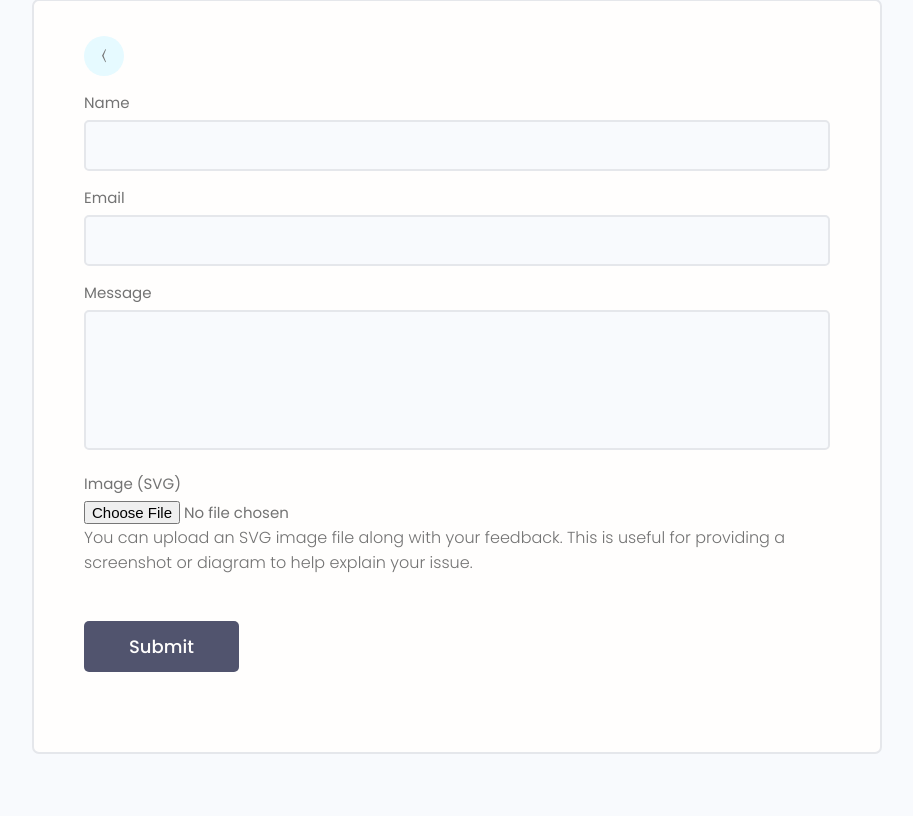
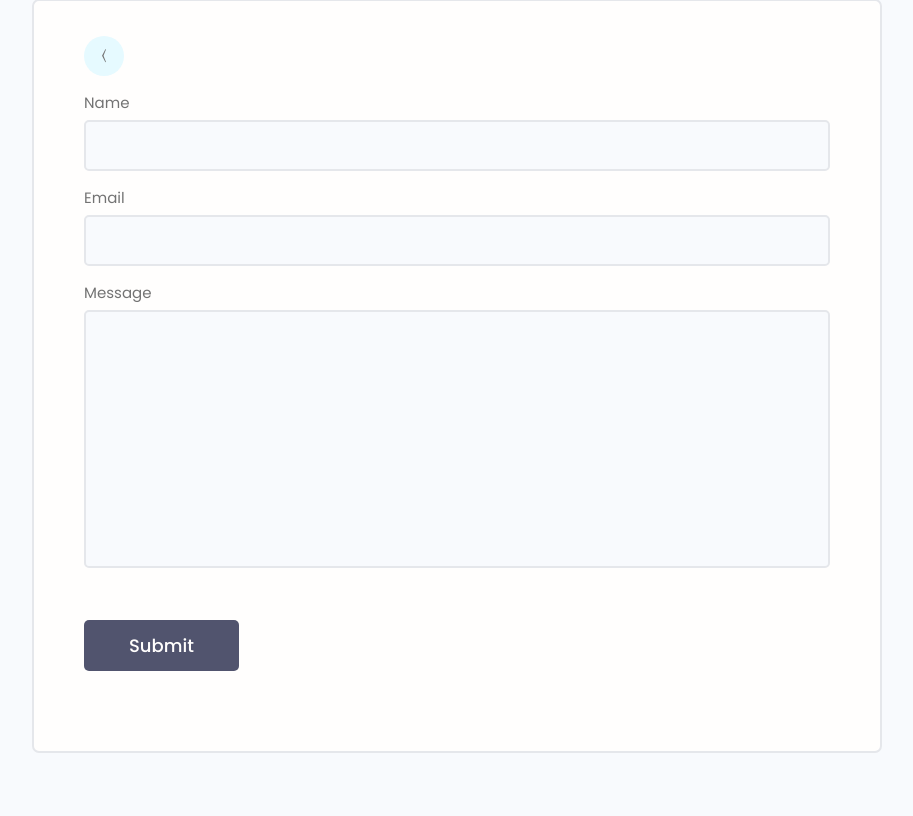
Before and after one commit to MaryamMozaffari97/Complex-CTF-challenge, a Django app: page /feedback/ in a window 1280 px wide. Shown: the part 157-973 px from the top of the page, without its empty margins (183-1096 px from the left). After the commit the page ends 910 px from the top, so only its background shows below. Run offline with Django 3.2, Linux system fonts and the light colour scheme; some libraries are stand-ins or nearby versions.

Commit message:
update feedback form view and template

```diff
--- a/users/forms.py
+++ b/users/forms.py
@@ -88,34 +88,24 @@ class MessageForm(forms.Form):
 
 class FeedbackForm(forms.Form):
     name = forms.CharField(
-        max_length=100,
-        validators=[
-            MinLengthValidator(2, message="Name must be at least 2 characters long."),
-            MaxLengthValidator(30, message="Name cannot exceed 100 characters."),
-        ],
+        widget=forms.TextInput(
+            attrs={"class": "input", "maxlength": 100, "minlength": 5, "required": True}
+        )
     )
     email = forms.EmailField(
-        validators=[
-            MinLengthValidator(5, message="Email must be at least 5 characters long."),
-            MaxLengthValidator(254, message="Email cannot exceed 254 characters."),
-        ]
+        widget=forms.EmailInput(
+            attrs={"class": "input", "maxlength": 100, "minlength": 5, "required": True}
+        )
     )
     message = forms.CharField(
-        widget=forms.Textarea,
-        validators=[
-            MinLengthValidator(
-                10, message="Message must be at least 10 characters long."
-            ),
-            MaxLengthValidator(5000, message="Message cannot exceed 5000 characters."),
-        ],
-    )
-    image = forms.FileField(
-        validators=[
-            FileExtensionValidator(
-                allowed_extensions=["svg"], message="Only 'svg' file format is allowed."
-            )
-        ],
-        help_text="You can upload an SVG image file along with your feedback. This is useful for providing a screenshot or diagram to help explain your issue.",
+        widget=forms.Textarea(
+            attrs={
+                "class": "input input--textarea",
+                "maxlength": 1000,
+                "minlength": 10,
+                "required": True,
+            }
+        )
     )
 
 
--- a/users/templates/users/feedback_form.html
+++ b/users/templates/users/feedback_form.html
@@ -5,42 +5,17 @@
     <div class="content-box">
         <div class="formWrapper">
             <a class="backButton" href="{% url 'profiles' %}"><br><span>&#9001;</span></a>
-            <form action="" method="post" enctype="multipart/form-data" class="form">
+            <form class="form" method="POST">
                 {% csrf_token %}
+                {% for field in form %}
                 <div class="form__field">
-                    <label for="{{ form.name.id_for_label }}" class="form__label">Name</label>
-                    <input type="text" id="{{ form.name.id_for_label }}" name="{{ form.name.name }}" class="input"
-                        maxlength="{{ form.name.field.max_length }}" minlength="2" required>
-                    {% for error in form.name.errors %}
+                    <label for="{{ field.auto_id }}" class="form__label">{{ field.label }}</label>
+                    {{ field }}
+                    {% for error in field.errors %}
                     <span class="error-message">{{ error }}</span>
                     {% endfor %}
                 </div>
-                <div class="form__field">
-                    <label for="{{ form.email.id_for_label }}" class="form__label">Email</label>
-                    <input type="email" id="{{ form.email.id_for_label }}" name="{{ form.email.name }}" class="input"
-                        maxlength="{{ form.email.field.max_length }}" minlength="5" required>
-                    {% for error in form.email.errors %}
-                    <span class="error-message">{{ error }}</span>
-                    {% endfor %}
-                </div>
-                <div class="form__field">
-                    <label for="{{ form.message.id_for_label }}" class="form__label">Message</label>
-                    <textarea id="{{ form.message.id_for_label }}" name="{{ form.message.name }}"
-                        class="input input--textarea" maxlength="{{ form.message.field.max_length }}" minlength="10"
-                        required></textarea>
-                    {% for error in form.message.errors %}
-                    <span class="error-message">{{ error }}</span>
-                    {% endfor %}
-                </div>
-                <div class="form__field">
-                    <label for="{{ form.image.id_for_label }}" class="form__label">Image (SVG)</label>
-                    <input type="file" id="{{ form.image.id_for_label }}" name="{{ form.image.name }}" class="input"
-                        accept=".svg" required>
-                    {% for error in form.image.errors %}
-                    <span class="error-message">{{ error }}</span>
-                    {% endfor %}
-                    <p>{{ form.image.help_text }}</p>
-                </div>
+                {% endfor %}
                 <div class="form__field form__field--action">
                     <input class="btn btn--sub btn--lg  my-md" type="submit" value="Submit" />
                 </div>
--- a/users/views.py
+++ b/users/views.py
@@ -154,8 +154,6 @@ def createFeedback(request):
             # svg_file = request.FILES["image"]
             # parsing the image
             messages.success(request, "Thank you for your feedback!")
-        else:
-            messages.error(request, "failed to process your data, please try again")
     else:
         form = FeedbackForm()
     return render(request, "users/feedback_form.html", {"form": form})
```
